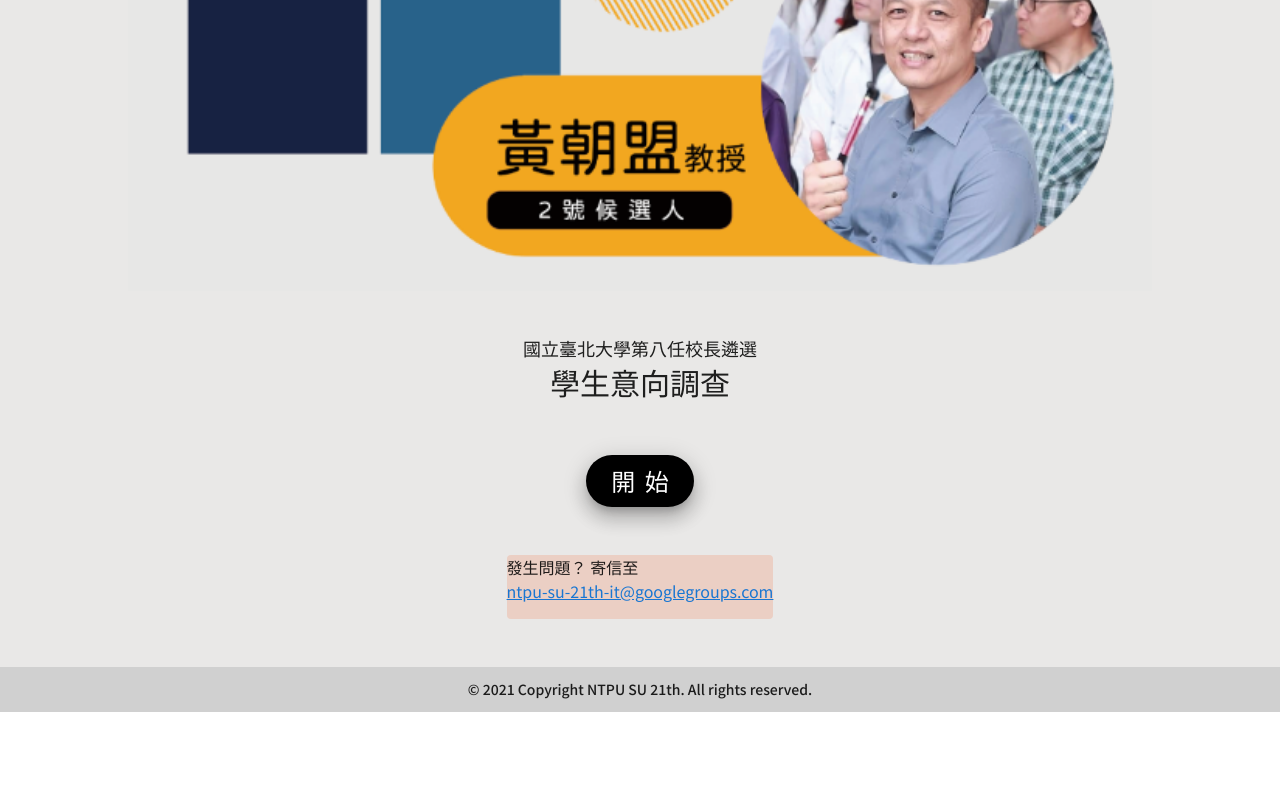
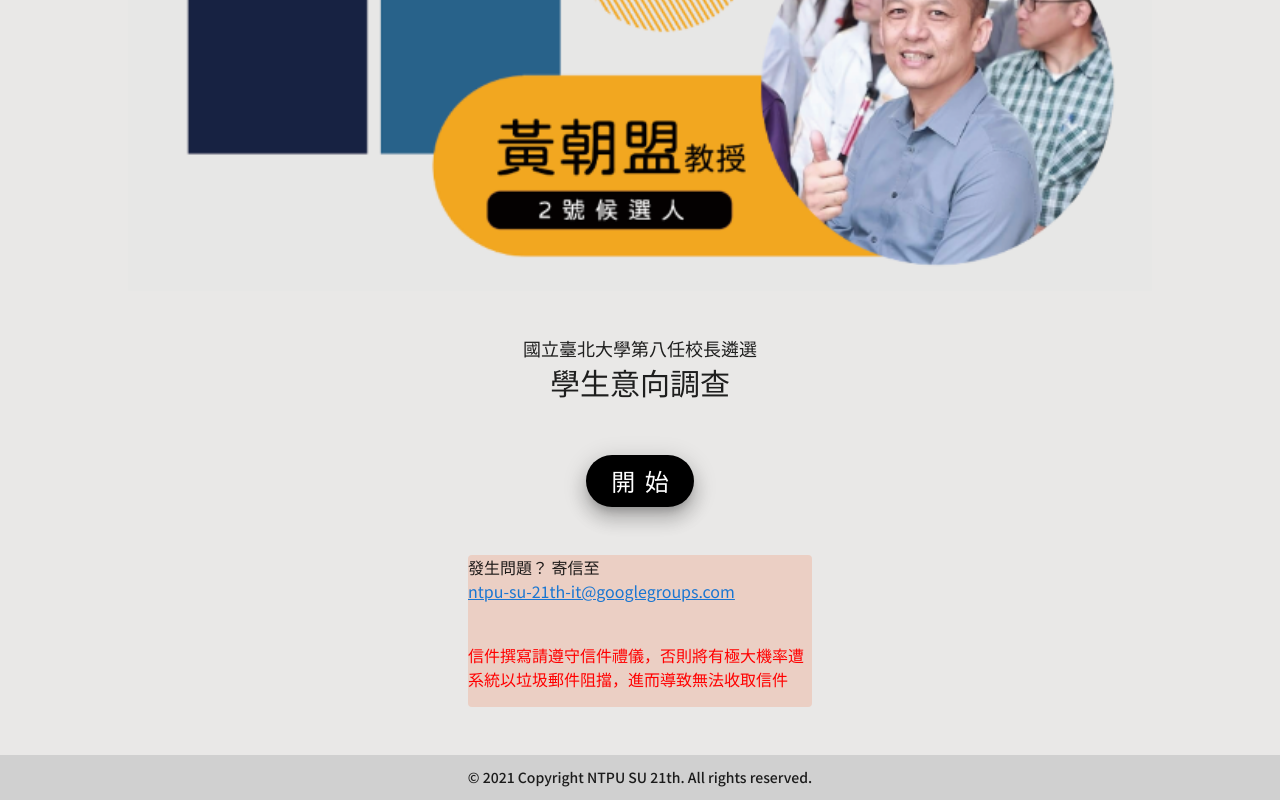
Before and after one commit to littlechintw/NTPUSU-21-Survey, a Vue app: page / in a window 1280 px wide. Shown: the part 728-1528 px from the top of the page. Before the commit the page ends 1440 px from the top, so only its background shows below. Built offline with nearby package versions, Linux system fonts and the light colour scheme; what vue-resource would draw is missing.

Commit message:
Add the mail warning

```diff
--- a/src/views/Home.vue
+++ b/src/views/Home.vue
@@ -168,6 +168,8 @@
                           >ntpu-su-21th-it@googlegroups.com</a
                         >
                       </p>
+                      <br>
+                      <p style="color: red">信件撰寫請遵守信件禮儀，否則將有極大機率遭系統以垃圾郵件阻擋，進而導致無法收取信件</p>
                     </v-card>
                   </v-row>
                 </v-col>
--- a/src/views/inSurvey.vue
+++ b/src/views/inSurvey.vue
@@ -180,6 +180,8 @@
                           >ntpu-su-21th-it@googlegroups.com</a
                         >
                       </p>
+                      <br>
+                      <p style="color: red">信件撰寫請遵守信件禮儀，否則將有極大機率遭系統以垃圾郵件阻擋，進而導致無法收取信件</p>
                     </v-card>
                   </v-row>
                 </v-col>
```
